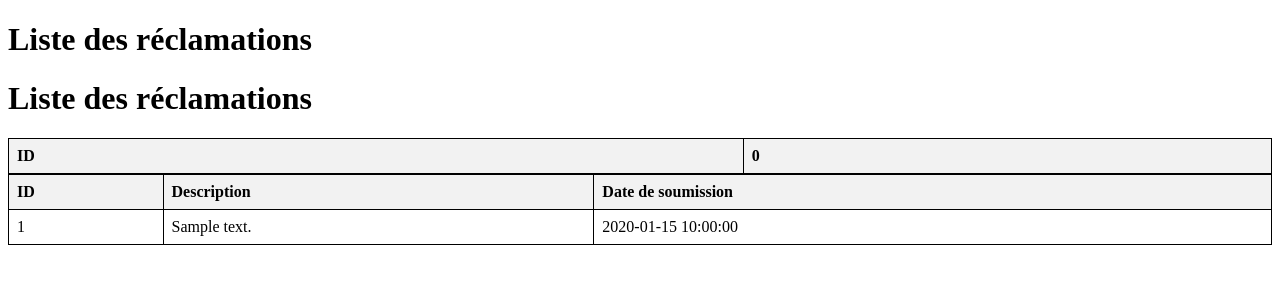
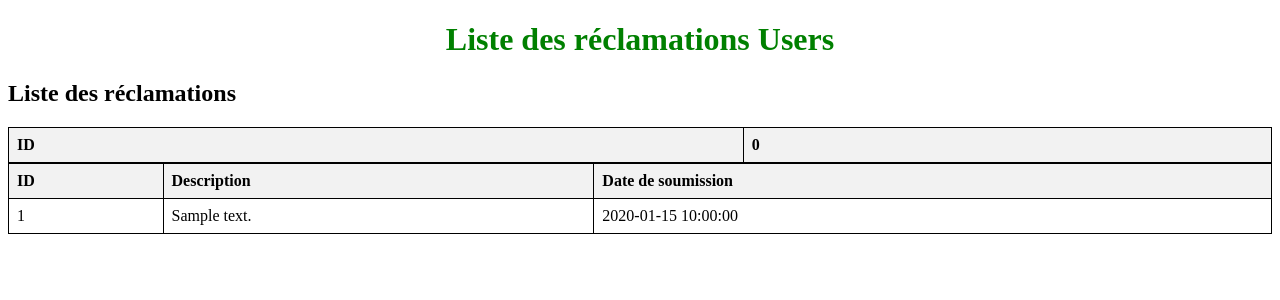
Before and after one commit to MeguebliMohamed/RecycleHub, a Symfony app: template templates/reclamation/pdf_reclamations.html.twig in a window 1280 px wide. Shown: the top 300 px of the page. Run offline with Twig, Linux system fonts and the light colour scheme; the template is opened without the code that fills it: most values are stand-ins (such as "Sample title", 1, 10 or a date in 2020); lists and menus that the app fills with data are empty; some libraries are stand-ins or nearby versions.

Commit message:
29/04  pdf

```diff
--- a/templates/reclamation/pdf_reclamations.html.twig
+++ b/templates/reclamation/pdf_reclamations.html.twig
@@ -17,10 +17,17 @@
             background-color: #f2f2f2;
         }
     </style>
+    <style>
+        h1 {
+            color: green;
+            text-align: center;
+
+        }
+    </style>
 </head>
 
 <body>
-<h1>Liste des réclamations</h1>
+<h1>Liste des réclamations Users</h1>
 <table>
     <thead>
     <tr>
@@ -31,7 +38,7 @@
     </tr>
     </thead>
     <body>
-    <h1>Liste des réclamations</h1>
+    <h2>Liste des réclamations</h2>
     <table>
         <thead>
         <tr>
--- /dev/null
+++ b/translations/messages.fr.yaml
@@ -0,0 +1,2 @@
+# translations/messages.fr.yaml
+description: Description
```
